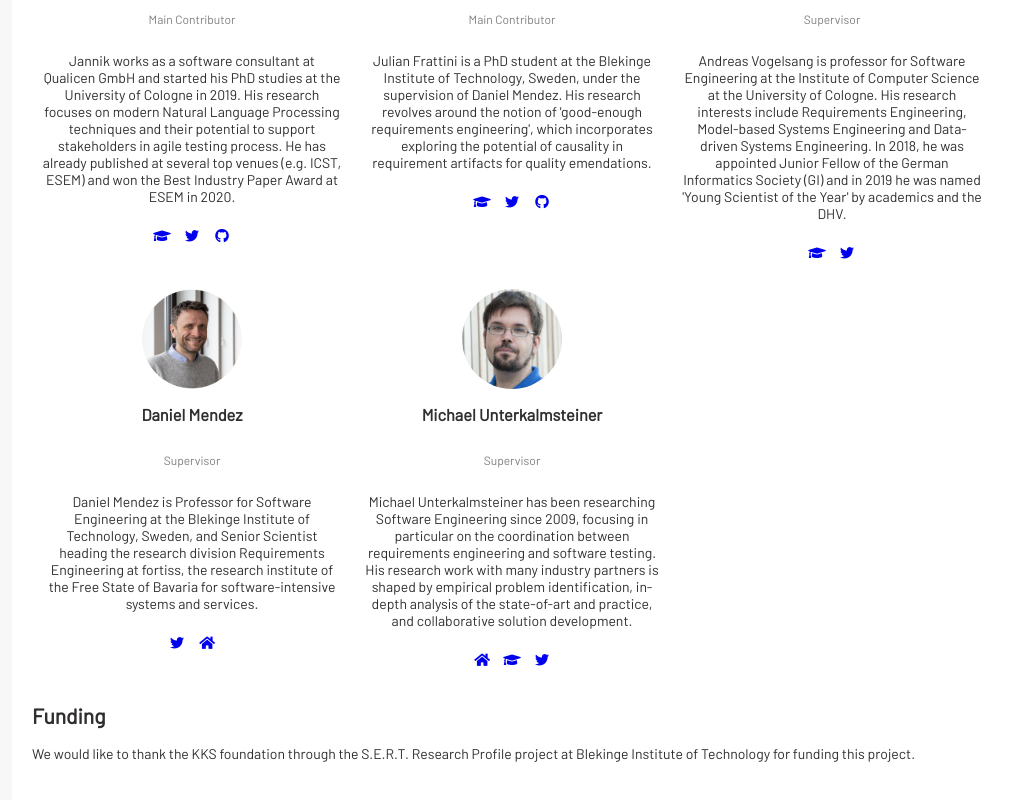
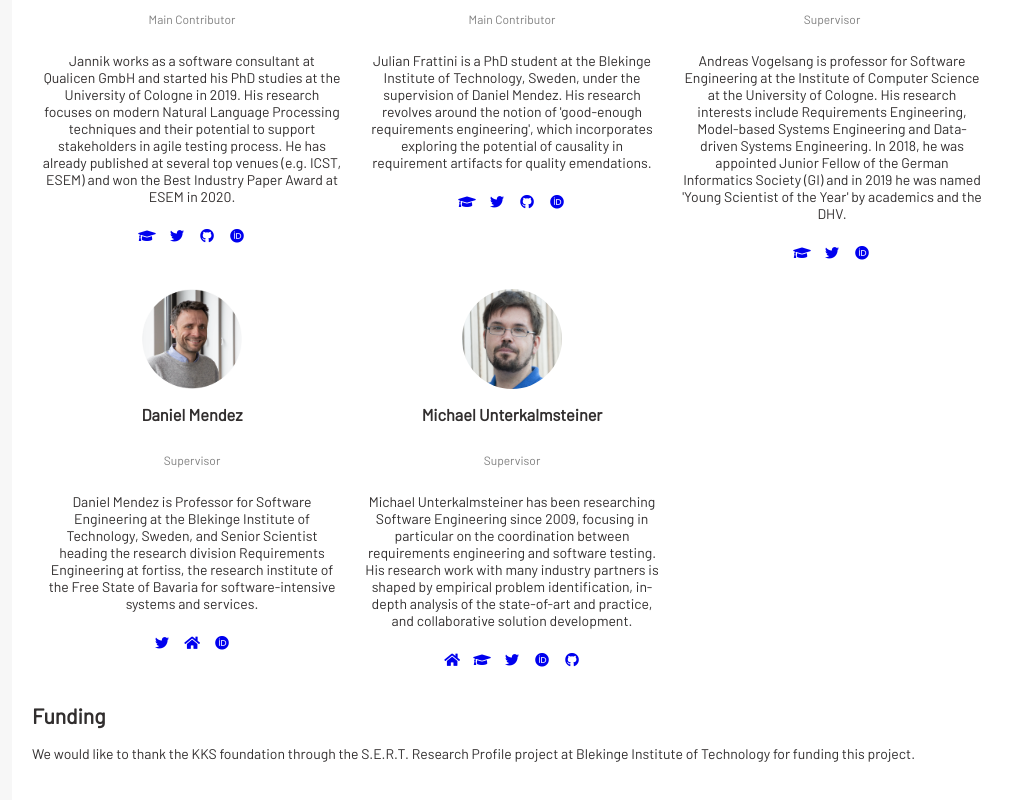
Before and after one commit to JulianFrattini/cira-web, a React (Create React App) app in the folder frontend/: page / in a window 1280 px wide. Shown: the part 1098-1898 px from the top of the page, without its empty margins (108-1120 px from the left). Built offline with nearby package versions, Linux system fonts and the light colour scheme.

Commit message:
Added ORCID link to members

```diff
--- a/frontend/src/data/members.json
+++ b/frontend/src/data/members.json
@@ -14,6 +14,9 @@
             }, {
                 "type": "github",
                 "url": "https://github.com/fischJan/"
+            }, {
+                "type": "orcid",
+                "url": "https://orcid.org/0000-0002-4361-6118"
             }
         ]
     },
@@ -32,6 +35,9 @@
             }, {
                 "type": "github",
                 "url": "https://github.com/JulianFrattini"
+            }, {
+                "type": "orcid",
+                "url": "https://orcid.org/0000-0003-3995-6125"
             }
         ]
     },
@@ -47,6 +53,9 @@
             }, {
                 "type": "twitter",
                 "url": "https://twitter.com/andivogelsang"
+            }, {
+                "type": "orcid",
+                "url": "https://orcid.org/0000-0003-1041-0815"
             }
         ]
     },
@@ -62,6 +71,9 @@
             }, {
                 "type": "home",
                 "url": "http://www.mendezfe.org/"
+            }, {
+                "type": "orcid",
+                "url": "https://orcid.org/0000-0003-0619-6027"
             }
         ]
     },
@@ -81,6 +93,12 @@
             }, {
                 "type": "twitter",
                 "url": "https://twitter.com/Michaton"
+            }, {
+                "type": "orcid",
+                "url": "https://orcid.org/0000-0003-4118-0952"
+            }, {
+                "type": "github",
+                "url": "https://github.com/munterkalmsteiner"
             }
         ]
     }
--- a/frontend/src/pages/index.js
+++ b/frontend/src/pages/index.js
@@ -51,7 +51,8 @@ const Home = () => {
                                                 'scholar': <i className='linkitem fa fa-graduation-cap' title='Google Scholar Profile'></i>,
                                                 'twitter': <i className='linkitem fab fa-twitter' title='Twitter Profile'></i>,
                                                 'home': <i className='linkitem fa fa-home' title='Homepage'></i>,
-                                                'github': <i className='linkitem fab fa-github' title='GitHub Profile'></i>
+                                                'github': <i className='linkitem fab fa-github' title='GitHub Profile'></i>,
+                                                'orcid': <i className='linkitem fab fa-orcid' title='ORCID Profile'></i>
                                             }[link.type]
                                         }
                                     </a>
```
